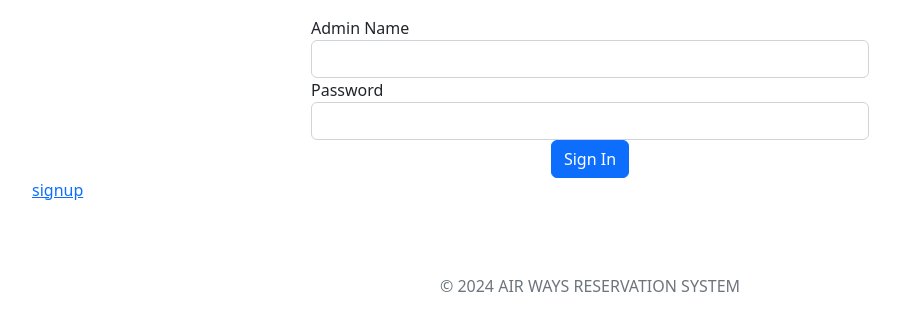
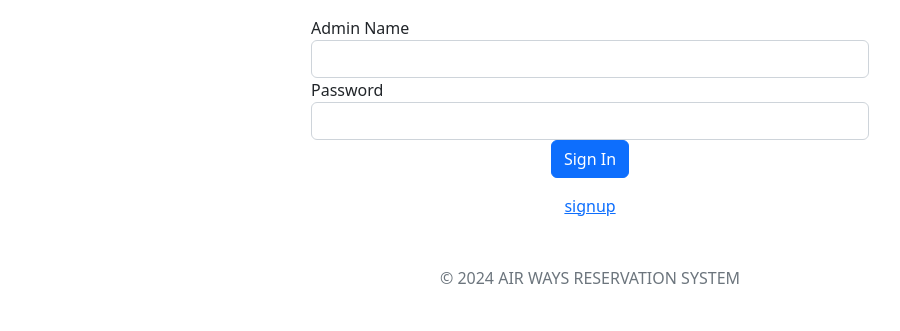
Before and after one commit to yajath003/Airways-reservation, a Flask app: page /signin in a window 1280 px wide. Shown: the part 68-399 px from the top of the page, without its empty margins (50-950 px from the left). Run offline with Flask 3, Linux system fonts and the light colour scheme; some libraries are stand-ins or nearby versions.

Commit message:
Update signin.html

```diff
--- a/templates/admin/signin.html
+++ b/templates/admin/signin.html
@@ -1,23 +1,26 @@
 {% extends "base.html" %}
 {% block title %} signin {% endblock %}
 {% block nav %}
-{% include "nav.html" %}
+    {% include "nav.html" %}
 {% endblock %}
+
 {% block content %}
 {% from "_formhelpers.html" import render_field %}
-<div class="d-flex justify-content-center align-items-center" >
+
+<div class="d-flex justify-content-center align-items-center">
     <form method="post" action="{{ url_for('admin_app.signin') }}" role="form" class="w-50">
         {{ form.hidden_tag() }}
         {{ render_field(form.admin_name, class='form-control') }}
         {{ render_field(form.password, class='form-control') }}
-        <div align="center">
-          <button type="submit" class="btn btn-primary">Sign In</button>
-      </div>
-     </form>
+
+        <div class="text-center">
+            <button type="submit" class="btn btn-primary">Sign In</button>
+        </div>
+    </form>
 </div>
-<a href="{{ url_for('admin_app.signup') }}">signup</a>
 
-<div align="center">
-<div><br>
+<div class="text-center mt-3">
+    <a href="{{ url_for('admin_app.signup') }}">signup</a>
+</div>
 
 {% endblock %}
```
